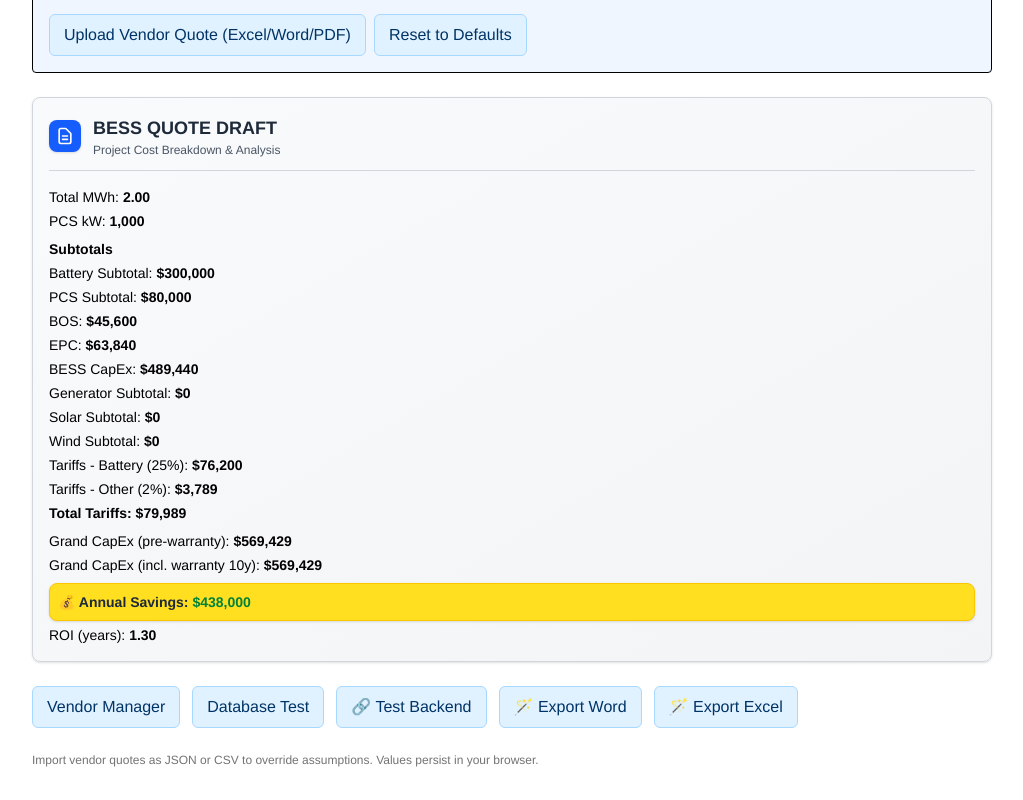
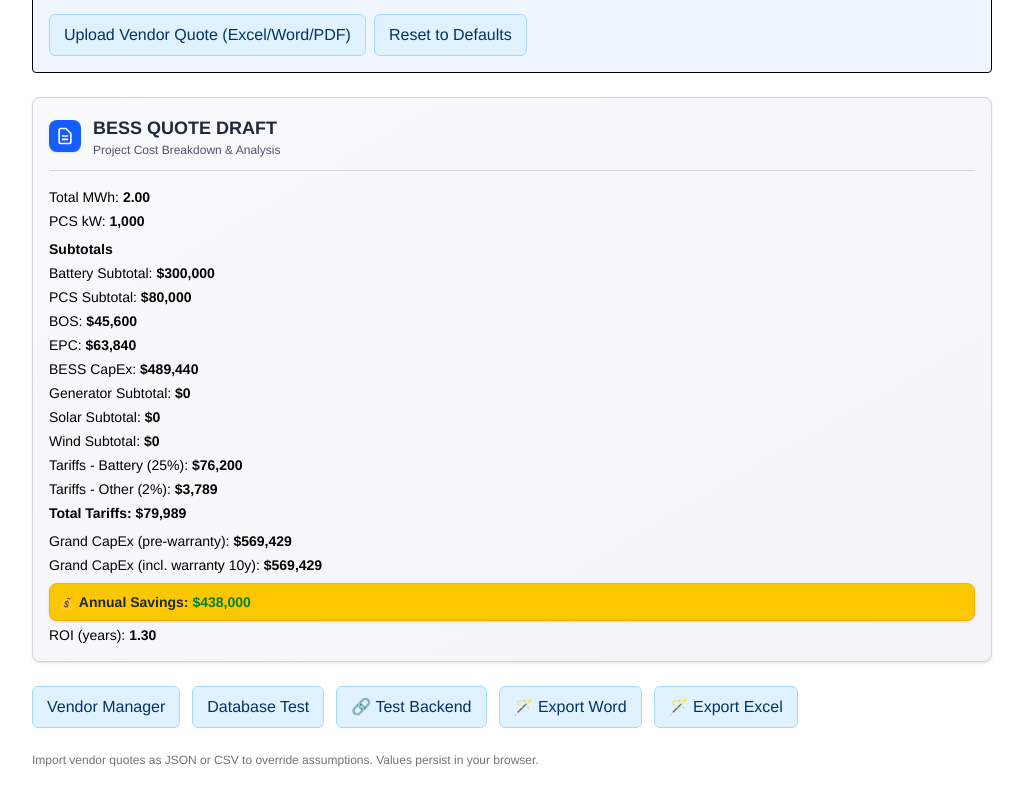
Before and after one commit to ugobe007/Merlin, a React (Vite) app: page / in a window 1280 px wide. Shown: the part 1330-2130 px from the top of the page, without its empty margins (128-1151 px from the left). Built offline with nearby package versions, Linux system fonts and the light colour scheme; the HTML template or start-up script is replaced by a standard one.

Commit message:
Enhance yellow styling - use bg-yellow-400 for brighter, more visible Save Project button and Annual Savings highlight

```diff
--- a/src/components/BessQuoteBuilder.tsx
+++ b/src/components/BessQuoteBuilder.tsx
@@ -939,7 +939,7 @@ export default function BessQuoteBuilder() {
             value={projectName}
             onChange={e => setProjectName(e.target.value)}
           />
-          <button className="bg-yellow-300 border border-yellow-400 rounded px-3 py-2 shadow-sm hover:bg-yellow-400 transition-colors font-semibold text-gray-800" onClick={handleSaveProject}>
+          <button className="bg-yellow-400 border border-yellow-500 rounded px-3 py-2 shadow-sm hover:bg-yellow-500 transition-colors font-semibold text-gray-800" onClick={handleSaveProject}>
             💾 Save Project
           </button>
           <button
@@ -1209,7 +1209,7 @@ export default function BessQuoteBuilder() {
         <div className="mt-2">Grand CapEx (pre-warranty): <strong>{money(out.grandCapexBeforeWarranty)}</strong></div>
         <div>Grand CapEx (incl. warranty {inputs.warrantyYears}y{inputs.warrantyYears === 20 ? ' +10%' : ''}): <strong>{money(out.grandCapex)}</strong></div>
 
-        <div className="mt-2 bg-yellow-300 p-2 rounded-lg border border-yellow-400 shadow-sm">
+        <div className="mt-2 bg-yellow-400 p-2 rounded-lg border border-yellow-500 shadow-sm">
           <span className="font-semibold text-gray-800">💰 Annual Savings: <strong className="text-green-700">{money(out.annualSavings)}</strong></span>
         </div>
         <div>ROI (years): <strong>{out.roiYears ? out.roiYears.toFixed(2) : '—'}</strong></div>
```
